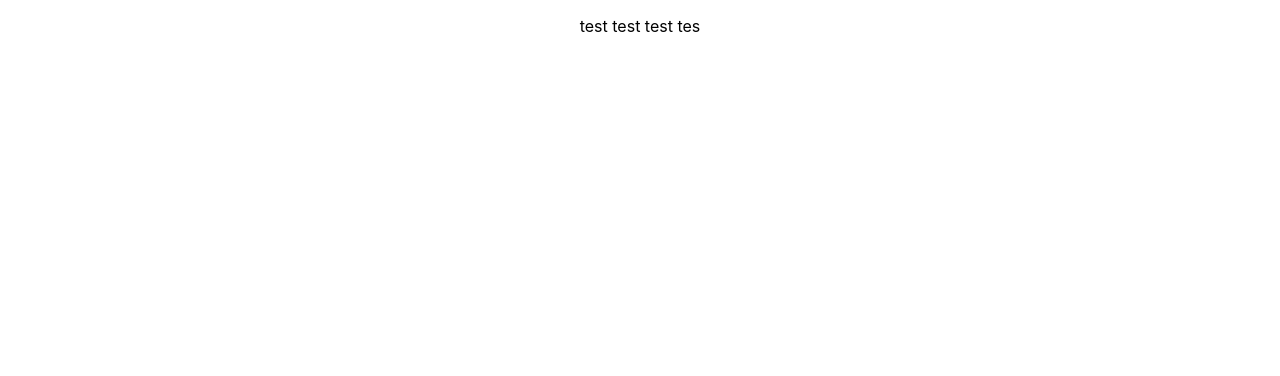
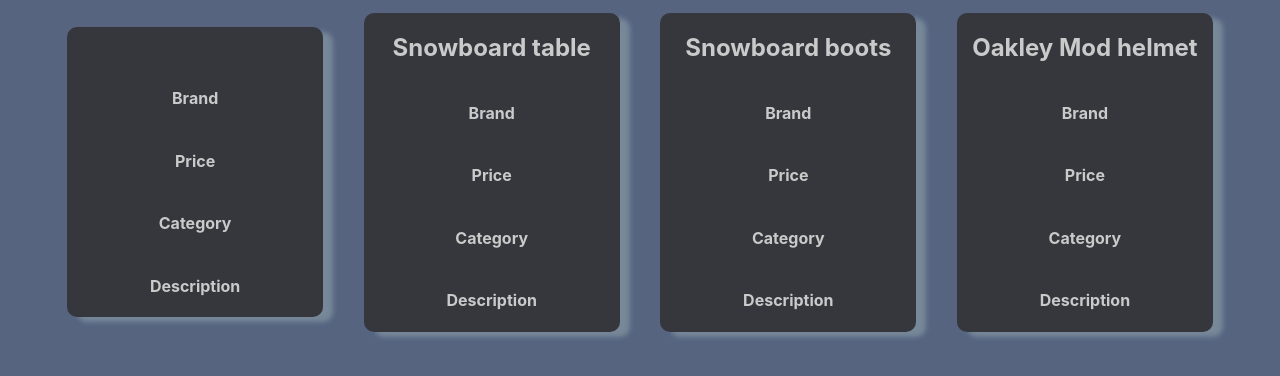
Before and after one commit to gboggiano/snowboardshop, a React (Create React App) app: page / in a window 1280 px wide. Shown: the top 376 px of the page. Built offline with nearby package versions, Linux system fonts and the light colour scheme.

Commit message:
1-predelivery-cardsTest

```diff
--- a/src/components/MainCardList/MainCardsli.js
+++ b/src/components/MainCardList/MainCardsli.js
@@ -1,9 +1,9 @@
-import React from "react";
+import React, { useState } from "react";
 import "./style.css";
-import Cards from "../cards/Cards";
+import Cards from "../Cards/Cards";
 
 export default function MainCardsli() {
-  const items = [
+  const [items, setItems] = useState([
     {
       title: "Snowboard table",
       brand: "Santa Cruz",
@@ -28,11 +28,14 @@
       description:
         "A lightweight and low-profile design inspired by the classic skate-style helmet. The MOD1 is available in three fits (standard, Asian, and youth) and delivers simplicity with premium functionality for wherever your on-mountain adventures take you. ",
     },
-  ];
+  ]);
 
   return (
     <div className="card-container_flex">
       <Cards />
+      {items.map((elem) => {
+        return <Cards title={elem.title} />;
+      })}
     </div>
   );
 }
--- a/src/components/MainCardList/style.css
+++ b/src/components/MainCardList/style.css
@@ -0,0 +1,6 @@
+.card-container_flex {
+  display: flex;
+  justify-content: center;
+  align-items: center;
+  gap: 15px;
+}
--- a/src/components/cards/Cards.js
+++ b/src/components/cards/Cards.js
@@ -1,10 +1,14 @@
 import React from "react";
 import "./style.css";
 
-export default function Cards() {
+export default function Cards({ title }) {
   return (
     <div className="card-container">
-      <p>test test test tes</p>
+      <h2>{title}</h2>
+      <h4>Brand</h4>
+      <h4>Price</h4>
+      <h4>Category</h4>
+      <h4>Description</h4>
     </div>
   );
 }
--- a/src/components/cards/style.css
+++ b/src/components/cards/style.css
@@ -0,0 +1,12 @@
+.card-container {
+  width: 20%;
+  height: 50%;
+  display: flex;
+  flex-direction: column;
+  background-color: #35373c;
+  color: #cacaca;
+  border-radius: 10px;
+  box-shadow: beige;
+  box-shadow: 10px 5px 5px lightslategray;
+  margin: 1%;
+}
--- a/src/index.css
+++ b/src/index.css
@@ -1,13 +1,14 @@
 body {
   margin: 0;
-  font-family: -apple-system, BlinkMacSystemFont, 'Segoe UI', 'Roboto', 'Oxygen',
-    'Ubuntu', 'Cantarell', 'Fira Sans', 'Droid Sans', 'Helvetica Neue',
+  font-family: -apple-system, BlinkMacSystemFont, "Segoe UI", "Roboto", "Oxygen",
+    "Ubuntu", "Cantarell", "Fira Sans", "Droid Sans", "Helvetica Neue",
     sans-serif;
   -webkit-font-smoothing: antialiased;
   -moz-osx-font-smoothing: grayscale;
+  background-color: #566480;
 }
 
 code {
-  font-family: source-code-pro, Menlo, Monaco, Consolas, 'Courier New',
+  font-family: source-code-pro, Menlo, Monaco, Consolas, "Courier New",
     monospace;
 }
```
